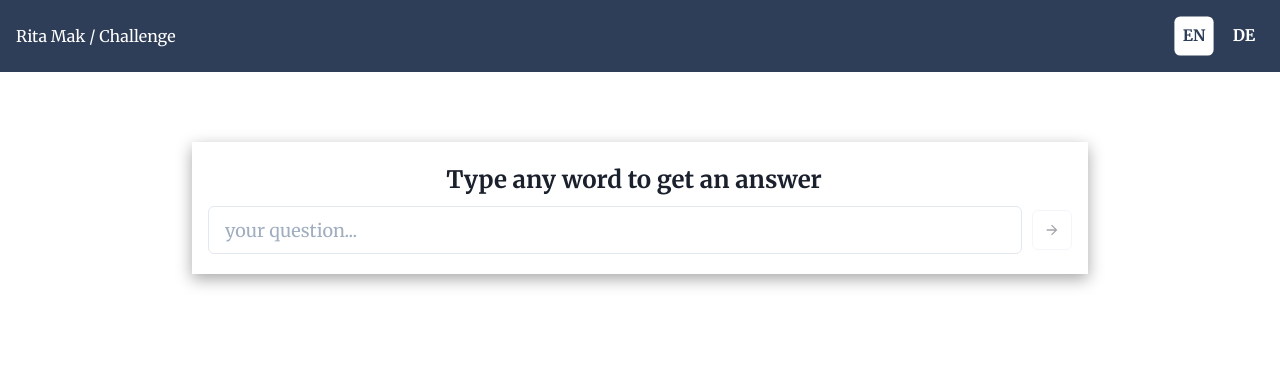
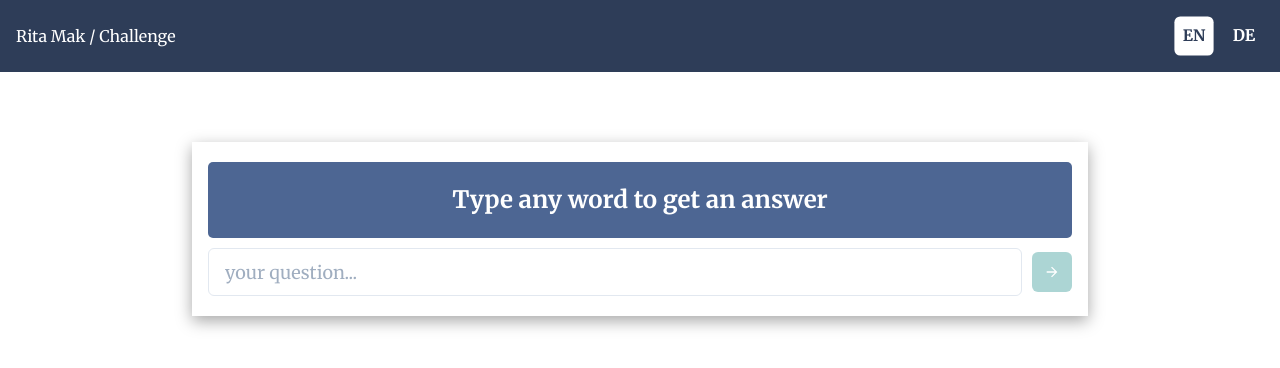
Before and after one commit to ritamak/challenge-two, a Next.js app: page / in a window 1280 px wide. Shown: the top 368 px of the page. Built offline with nearby package versions, Linux system fonts and the light colour scheme.

Commit message:
styled formLabel

```diff
--- a/components/Form.js
+++ b/components/Form.js
@@ -4,7 +4,9 @@ import {
   FormLabel,
   FormControl,
   IconButton,
+  Divider,
 } from "@chakra-ui/react";
+
 import { ArrowForwardIcon } from "@chakra-ui/icons";
 import classes from "../styles/Form.module.css";
 import { useRouter } from "next/router";
@@ -64,7 +66,6 @@ const Form = ({ setSearch, search, setAnswerData }) => {
         <FormLabel className={classes.formLabel}>
           <b>{router.locale === "de" ? deutsch.phrase : english.phrase}</b>
         </FormLabel>
-
         <FormControl className={classes.formControl}>
           <Input
             size="lg"
@@ -81,8 +82,7 @@ const Form = ({ setSearch, search, setAnswerData }) => {
             type="submit"
             disabled={search === ""}
             icon={<ArrowForwardIcon />}
-            colorScheme="gray"
-            variant="outline"
+            colorScheme="teal"
             aria-label="Search Database"
           />
         </FormControl>
--- a/styles/Form.module.css
+++ b/styles/Form.module.css
@@ -30,6 +30,12 @@
   justify-content: center;
   align-items: center;
   font-size: 1.5em !important;
+  background: #4d6693;
+  padding-top: 20px !important;
+  padding-bottom: 20px;
+  border-radius: 5px;
+  color: white;
+  margin: 0px 0px 10px 0px !important;
 }
 
 .input {
```
